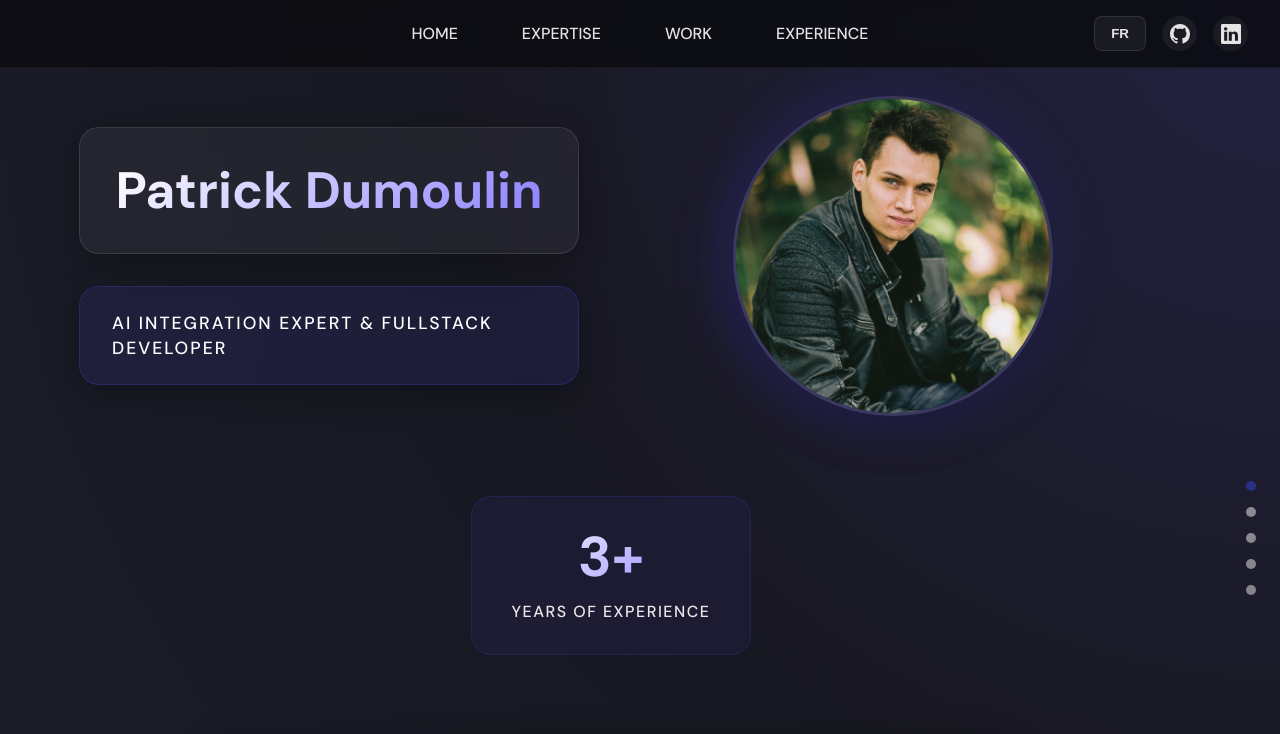
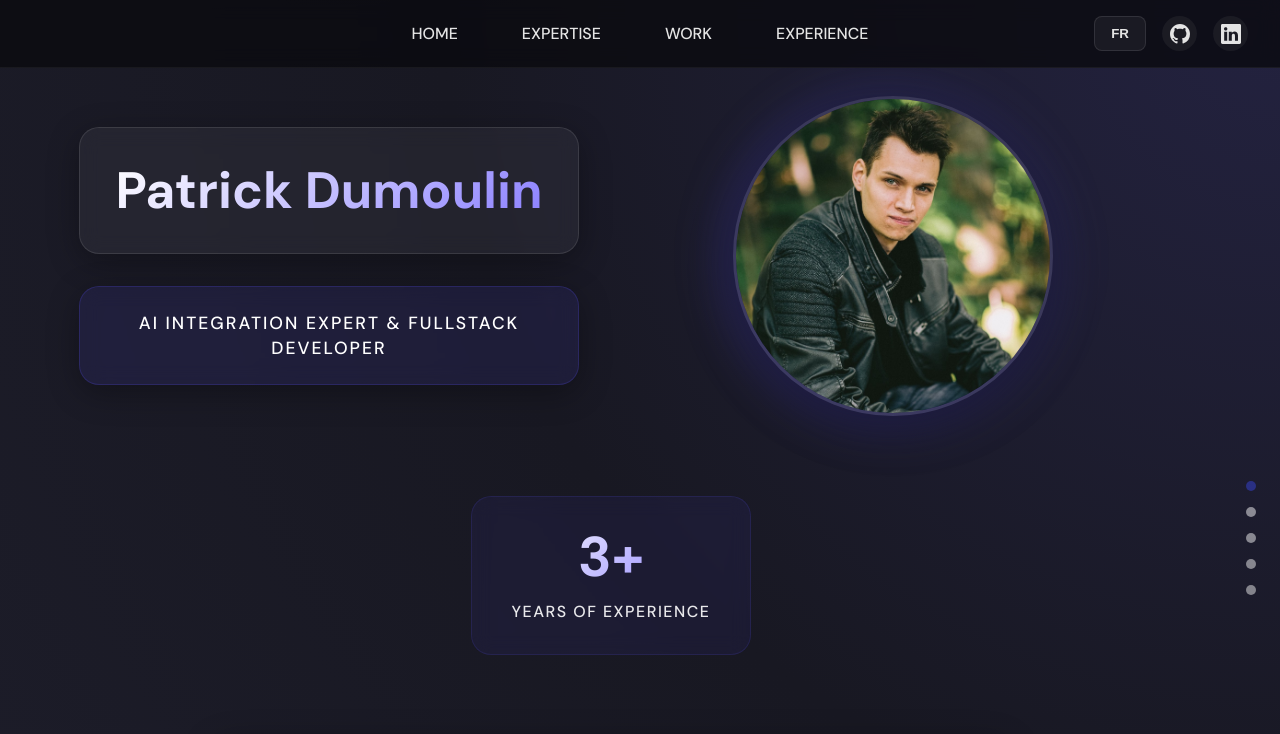
Before and after one commit to PatrickDumoulin/PortfolioDev2.0, a React (Create React App) app in the folder frontend_react/: page / in a window 1280 px wide. Shown: the top 734 px of the page. Built offline with nearby package versions, Linux system fonts and the light colour scheme.

Commit message:
Enhance Header component styling with flexbox and centered text alignment

```diff
--- a/frontend_react/src/container/Header/Header.scss
+++ b/frontend_react/src/container/Header/Header.scss
@@ -97,6 +97,10 @@
   padding: 1.5rem 2rem;
   border-radius: 20px;
   box-shadow: 0 8px 32px rgba(0, 0, 0, 0.3);
+  display: flex;
+  justify-content: center;
+  align-items: center;
+  min-height: 80px;
 
   p {
     font-size: 1.1rem;
@@ -106,6 +110,7 @@
     font-weight: 500;
     margin: 0;
     line-height: 1.4;
+    text-align: center;
   }
 }
 
```
